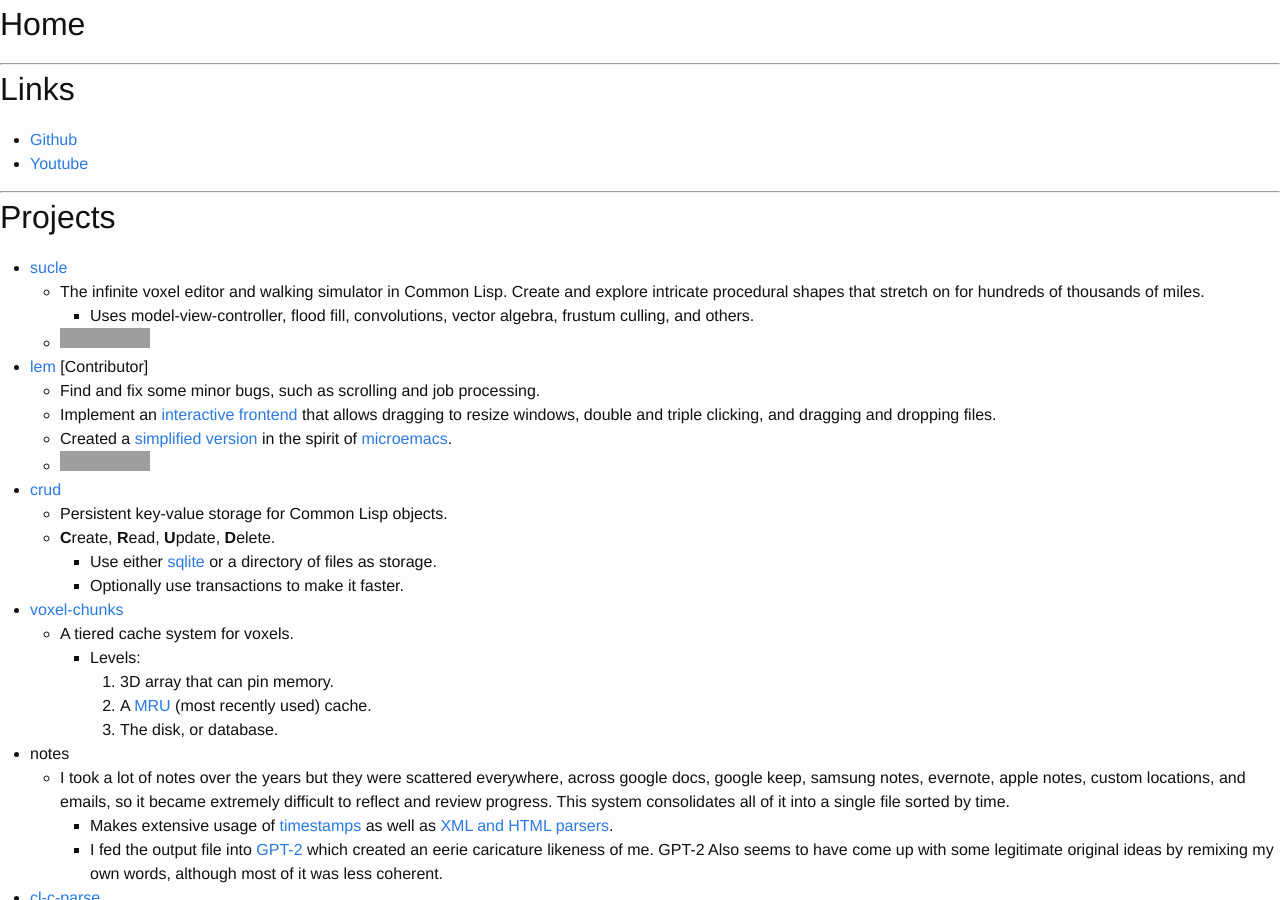
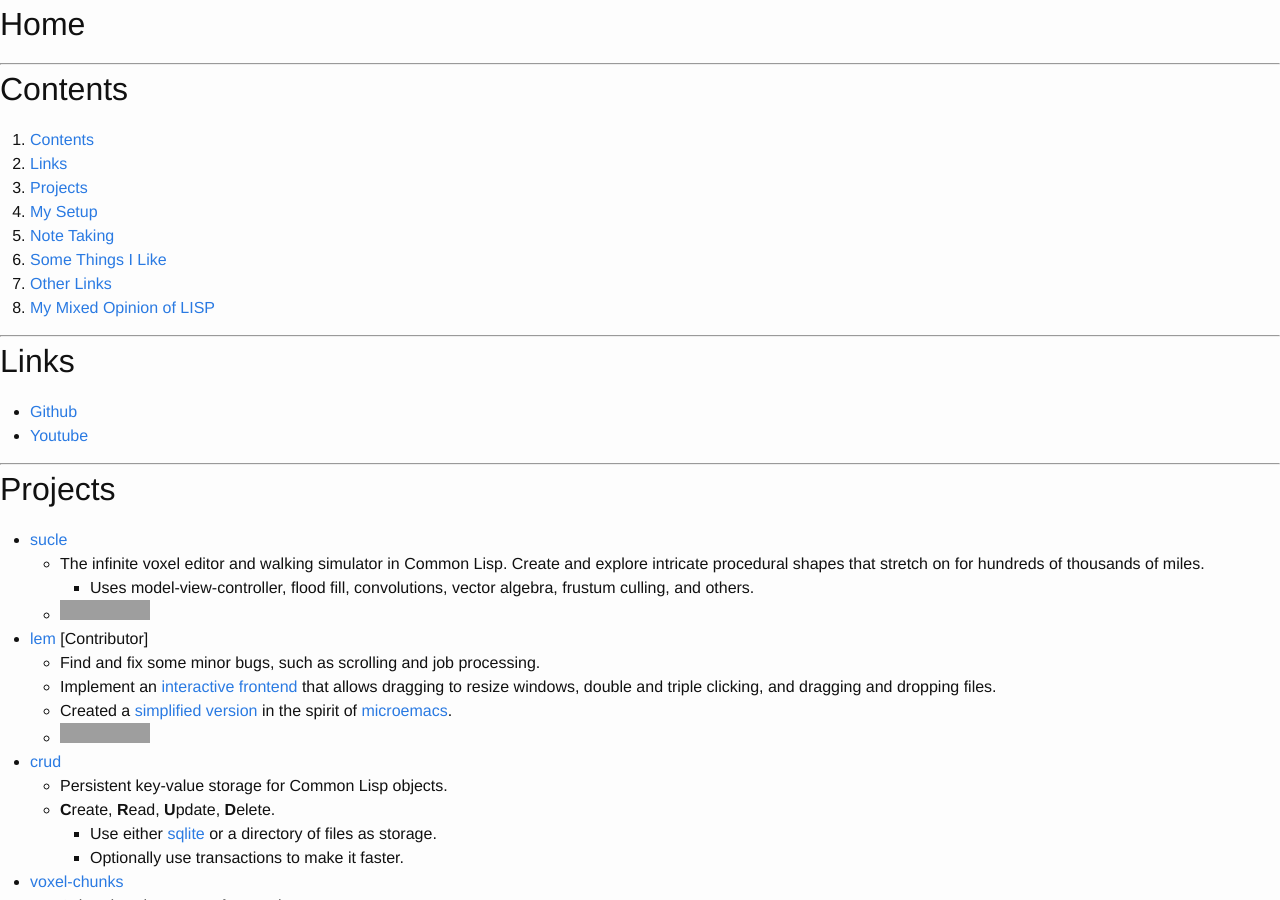
Before and after one commit to gregcman/gregcman.github.io, a Jekyll site: the page built from index.md, in a window 1280 px wide and 900 px high. Built offline with Jekyll 4.4.1, drawn with Linux system fonts in a browser that asks for light colours; grey boxes are pictures that could not be loaded.

Commit message:
Add table of contents and adjust the size of Headers for relative importance.

```diff
--- a/index.md
+++ b/index.md
@@ -2,6 +2,17 @@
 layout: default
 title: Home
 ---
+***
+# Contents
+1. [Contents](#contents)
+2. [Links](#links)
+3. [Projects](#projects)
+4. [My Setup](#my-setup)
+5. [Note Taking](#note-taking)
+6. [Some Things I Like](#some-things-i-like)
+7. [Other Links](#other-links)
+8. [My Mixed Opinion of LISP](#my-mixed-opinion-of-lisp)
+
 ***
 
 # Links
@@ -93,7 +104,7 @@ title: Home
 
 
 ***
-## My setup
+# My setup
 - OS: [Ubuntu](https://ubuntu.com/)
 - Window manager: [i3](https://i3wm.org/) and [i3bar](https://i3wm.org/i3bar/)
 - Editor: [emacs](https://www.gnu.org/software/emacs/) with [SLIME](https://common-lisp.net/project/slime/), [paredit](https://www.emacswiki.org/emacs/ParEdit), [autocomplete](https://github.com/auto-complete/auto-complete), and [ac-slime](https://github.com/purcell/ac-slime).
```
Also changed, not shown: 3 other files.
